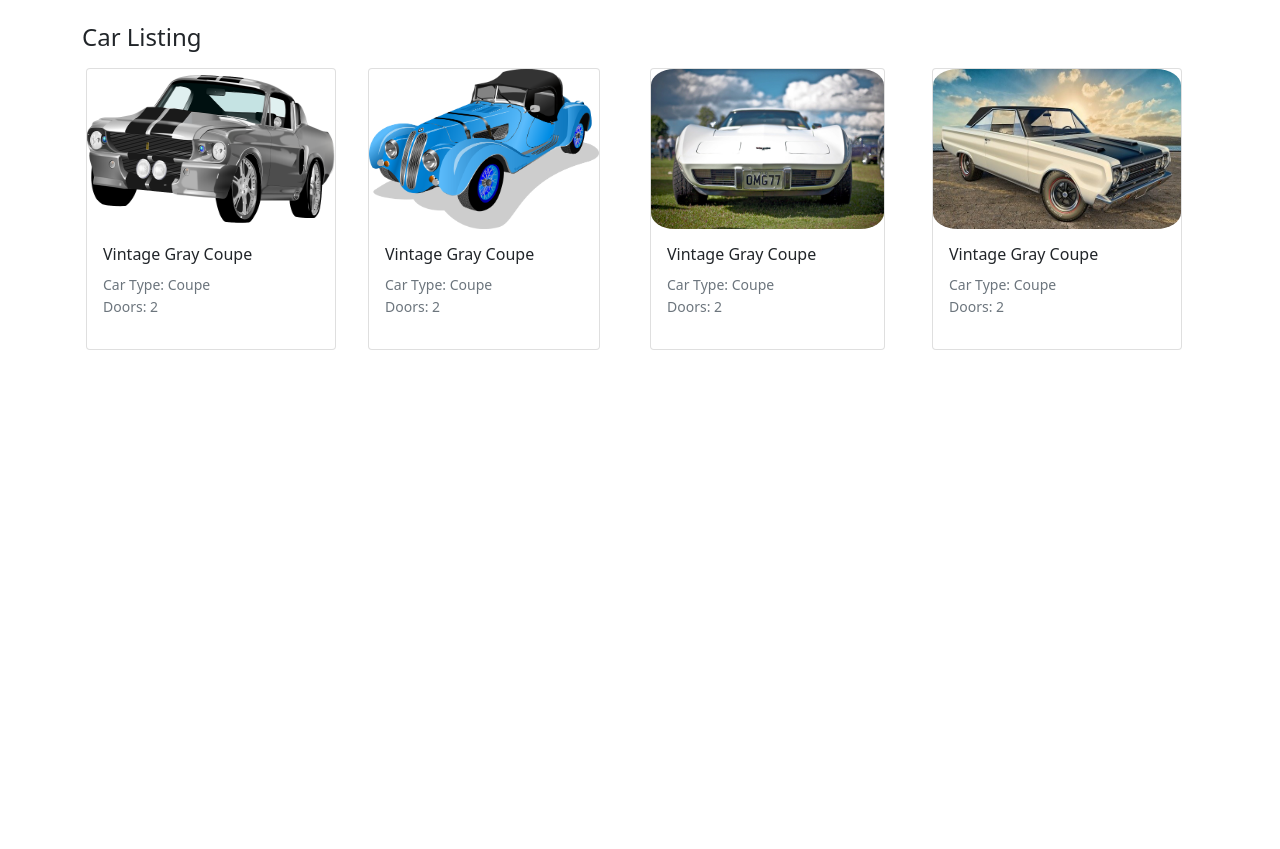
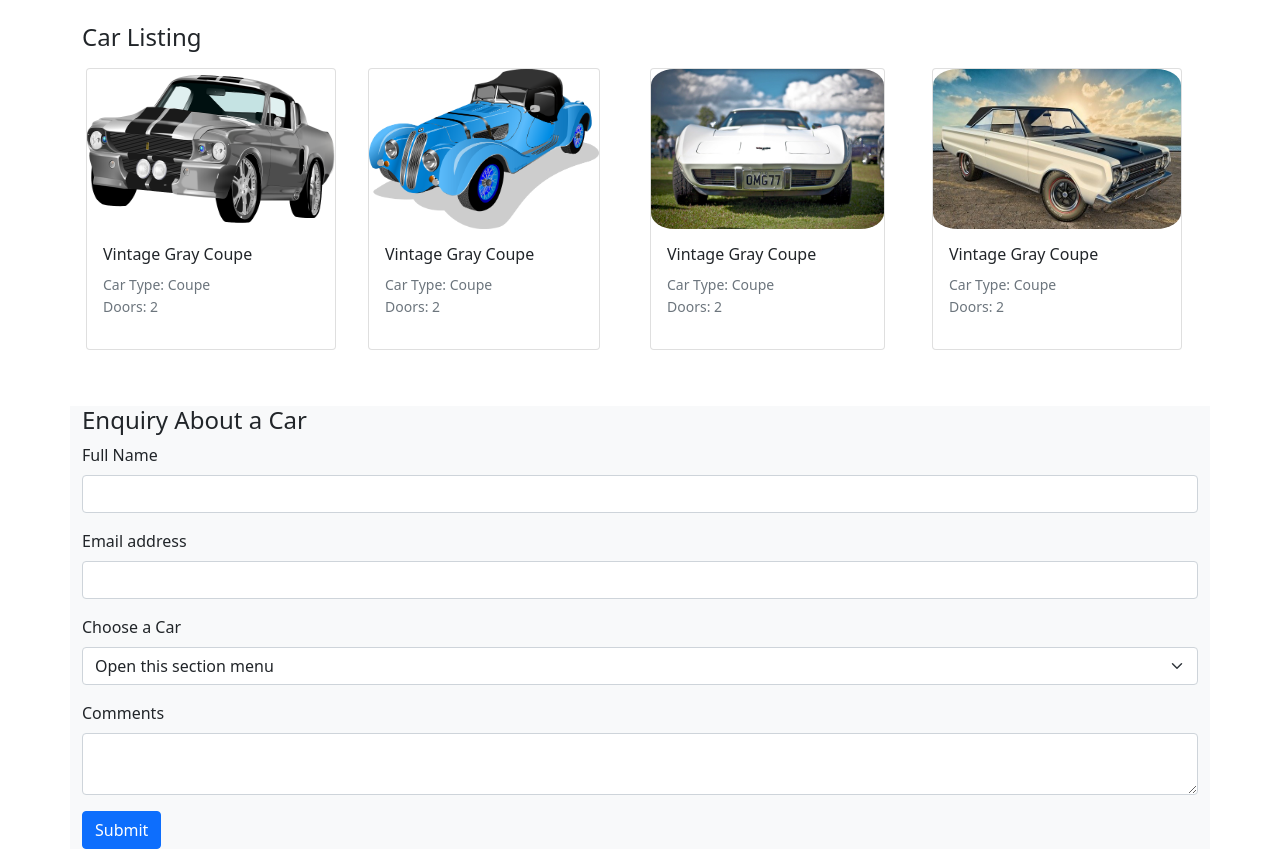
Before and after one commit to jimimendapara/VintageCarHire, a plain HTML site: page index.html in a window 1280 px wide. Shown: the part 177-1026 px from the top of the page. Before the commit the page ends 800 px from the top, so only its background shows below. Drawn offline with nearby package versions, Linux system fonts and the light colour scheme.

Commit message:
enquiry section finished

```diff
--- a/index.html
+++ b/index.html
@@ -24,7 +24,7 @@
                 <a class="nav-link active" aria-current="page" href="#listing">Cars</a>
               </li>
               <li class="nav-item">
-                <a class="nav-link" href="#">Enquiries</a>
+                <a class="nav-link" href="#enquiry">Enquiries</a>
               </li>
               <li class="nav-item">
                 <a class="nav-link" href="#">Contact</a>
@@ -102,8 +102,33 @@
                 <!-- Enquiry About car section start -->
 
 
-        <div class="container">
-            <div class="row">
+        <div class="container mt-5">
+            <div class="row bg-light">
+                <h4 id="enquiry">Enquiry About a Car</h4>
+                <form>
+                    <div class="mb-3">
+                        <label for="exampleInputName" class="form-label">Full Name</label>
+                        <input type="text" class="form-control" id="exampleInputName" aria-describedby="nameHelp">
+                      </div>
+                    <div class="mb-3">
+                      <label for="exampleInputEmail1" class="form-label">Email address</label>
+                      <input type="email" class="form-control" id="exampleInputEmail1" aria-describedby="emailHelp">
+                    </div>
+                    <div class="mb-3">
+                        <label for="exampleInputselect" class="form-label">Choose a Car</label>
+                        <select class="form-select" id="exampleInputselect">
+                            <option selected>Open this section menu</option>
+                            <option>Sedan</option>
+                            <option>Coupe</option>
+                            <option>Wegon</option>
+                          </select>
+                      </div>
+                      <div class="mb-3">
+                        <label for="exampleInputComents" class="form-label">Comments</label>
+                        <textarea class="form-control" id="exampleInputComents" aria-describedby="commentHelp"></textarea>
+                      </div>
+                    <button type="submit" class="btn btn-primary">Submit</button>
+                  </form>
 
             </div>
         </div>
```
